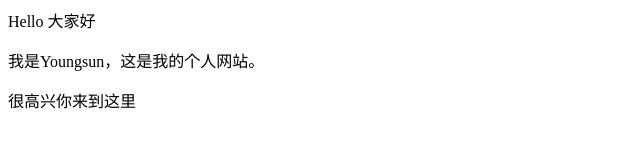
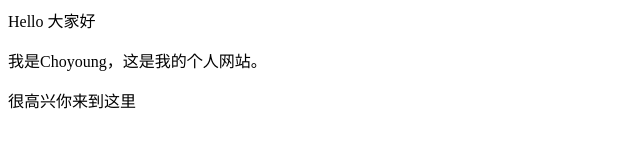
Before and after one commit to ChoyoungS/Javas.io, a plain HTML site: page index.html in a window 1280 px wide. Shown: the full height of the page, 0-640 px from the left. Drawn offline with Linux system fonts and the light colour scheme.

Commit message:
Update index.html

```diff
--- a/index.html
+++ b/index.html
@@ -1,3 +1,3 @@
 <p>Hello 大家好</p>
-<p>我是Youngsun，这是我的个人网站。 </p>
+<p>我是Choyoung，这是我的个人网站。 </p>
 <p>很高兴你来到这里</p>
```
